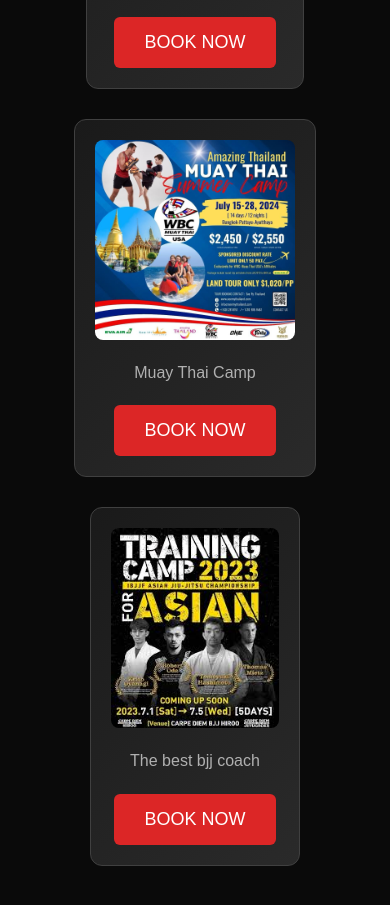
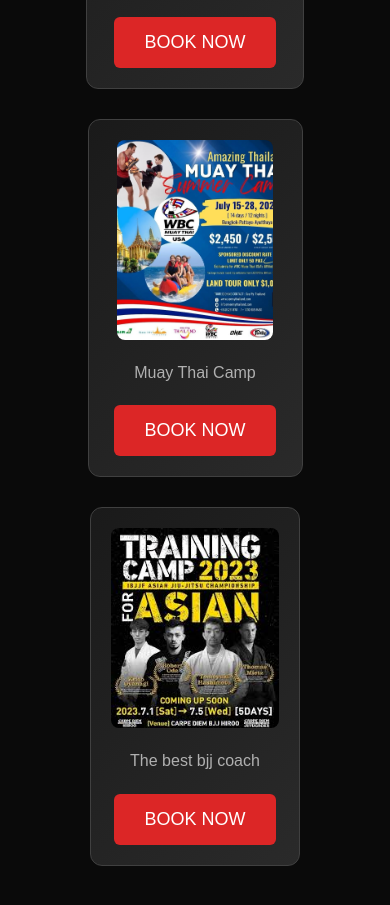
Before and after one commit to Gochatsurtsumia/UFC-Landing-Page, a plain HTML site: page index.html in a window 390 px wide. Shown: the part 3188-4093 px from the top of the page. Drawn offline with Linux system fonts and the light colour scheme.

Commit message:
little update

```diff
--- a/assets/styles/index.css
+++ b/assets/styles/index.css
@@ -736,6 +736,12 @@
     padding: 0;
     margin: 0;
   }
+  #muay-thai{
+    width: 90%;
+  }
+  #muay-thai-class {
+    width: 215px;
+  }
 
   .event-box-buttons button {
     width: 100%;
@@ -757,6 +763,7 @@
 
   .journey-boxes {
     gap: 30px;
+    align-items: center;
   }
 }
 
--- a/index.html
+++ b/index.html
@@ -109,8 +109,8 @@
             <p>Fundamentals Of Boxing</p>
             <button>BOOK NOW</button>
           </div>
-          <div class="journey-box">
-            <img src="/assets/photos/thailand-camp.jpg" alt="muay thain camp" />
+          <div id="muay-thai-class" class="journey-box">
+            <img id="muay-thai" src="/assets/photos/thailand-camp.jpg" alt="muay thain camp" />
             <p>Muay Thai Camp</p>
             <button>BOOK NOW</button>
           </div>
```
